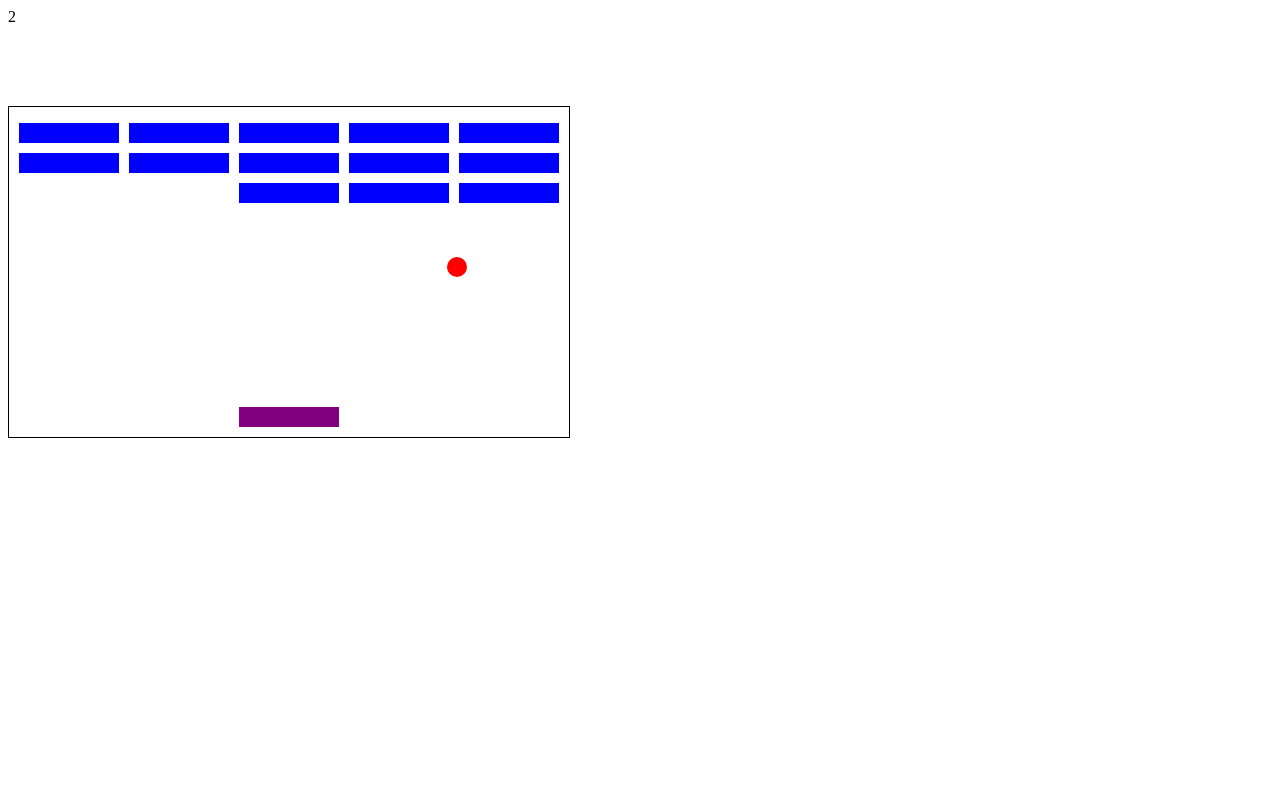
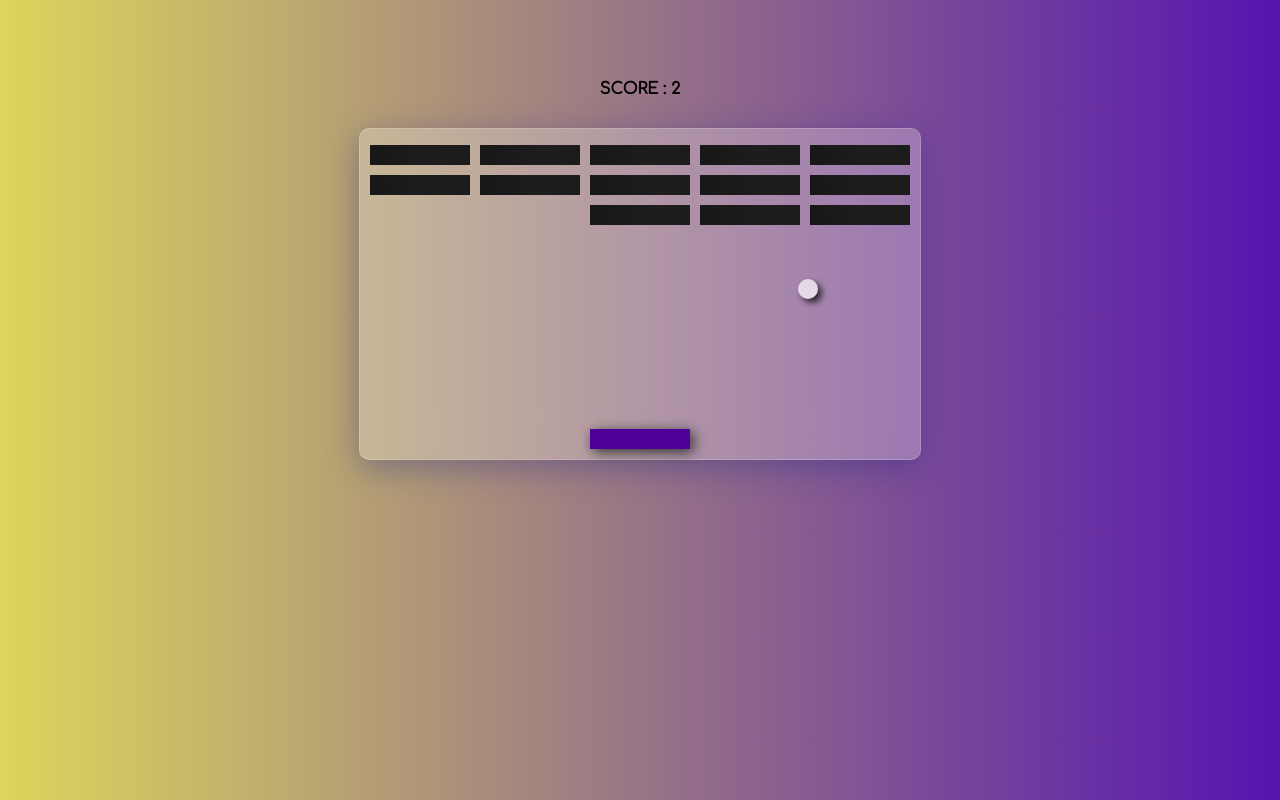
Before and after one commit to felixmacaspac/2d-javascript-game, a plain HTML site: page index.html in a window 1280 px wide. Drawn offline with Linux system fonts and the light colour scheme.

Commit message:
updated the styles.css

```diff
--- a/css/styles.css
+++ b/css/styles.css
@@ -1,9 +1,27 @@
+@import url('https://fonts.googleapis.com/css2?family=Comfortaa&display=swap');
+
+body {
+    display: flex;
+    justify-content: center;
+    margin-top: 3rem;
+    background: #5614B0;  /* fallback for old browsers */
+    background: -webkit-linear-gradient(to right, #DBD65C, #5614B0);  /* Chrome 10-25, Safari 5.1-6 */
+    background: linear-gradient(to right, #DBD65C, #5614B0); /* W3C, IE 10+/ Edge, Firefox 16+, Chrome 26+, Opera 12+, Safari 7+ */
+
+}
+
 .grid {
     position: absolute;
     width: 560px;
     height: 330px;
     border: solid black 1px;
     margin-top: 80px;
+    background: rgba( 255, 255, 255, 0.25 );
+    box-shadow: 0 8px 32px 0 rgba( 31, 38, 135, 0.37 );
+    backdrop-filter: blur( 20.0px );
+    -webkit-backdrop-filter: blur( 20.0px );
+    border-radius: 10px;
+    border: 1px solid rgba( 255, 255, 255, 0.18 );
 }
 
 .block {
@@ -11,14 +29,19 @@
     width: 100px;
     height: 20px;
     margin-bottom: 1.5rem;
-    background-color: blue;
+    background: linear-gradient(145deg, #4C4C4C, #7E7E7E);
+    border-radius: 1%;
+    box-shadow: inset 17.72px 17.72px 100px #0f0f0f, inset -17.72px -17.72px 100px #949494;
 }
 
 .user {
     position: absolute;
     width: 100px;
     height: 20px;
-    background-color: purple;
+    background-color: rgb(79, 0, 153);
+    border-radius: 1%;
+    filter: drop-shadow(0.2rem 0.2rem 0.4rem rgb(48, 48, 48));
+
 }
 
 .ball {
@@ -26,5 +49,17 @@
     width: 20px;
     height: 20px;
     border-radius: 10px;
-    background-color: red;
+    background-color:rgb(255, 255, 255);
+    filter: drop-shadow(0.3rem 0.3rem 0.2rem rgb(0, 0, 0));
+    opacity: 70%;
+
 }
+
+.score_style {
+    font-family: 'Comfortaa', cursive;
+    font-weight: 700;
+    color: rgb(0, 0, 0);
+    margin-top: 2rem;
+
+
+}
--- a/index.html
+++ b/index.html
@@ -8,7 +8,7 @@
   </head>
 
   <body>
-    <div id="score"></div>
+    <div class="score_style" id="score"></div>
     <div class="grid"></div>
 
     <script src="/js/index.js"></script>
--- a/js/index.js
+++ b/js/index.js
@@ -1,5 +1,7 @@
+// DOM
 const grid = document.querySelector('.grid')
 const scoreDisplay = document.querySelector('#score')
+
 const blockWidth = 100
 const blockHeight = 20
 const ballDiameter = 20
@@ -16,6 +18,7 @@ let ballCurrentPosition = ballStart
 
 let timerId
 let score = 0
+
 
 //my block
 class Block {
@@ -129,10 +132,10 @@ function checkForCollisions()
       blocks.splice(i,1)
       changeDirection()
       score++
-      scoreDisplay.innerHTML = score
+      scoreDisplay.innerHTML = `SCORE : ${score}`;
       if (blocks.length == 0)
       {
-        scoreDisplay.innerHTML = 'You Win!'
+        scoreDisplay.innerHTML = 'YOU WIN!'
         clearInterval(timerId)
         document.removeEventListener('keydown', moveUser)
       }
@@ -158,7 +161,7 @@ function checkForCollisions()
   if (ballCurrentPosition[1] <= 0)
   {
     clearInterval(timerId)
-    scoreDisplay.innerHTML = 'You lose!'
+    scoreDisplay.innerHTML = 'YOU LOSE!'
     document.removeEventListener('keydown', moveUser)
   }
 }
```
